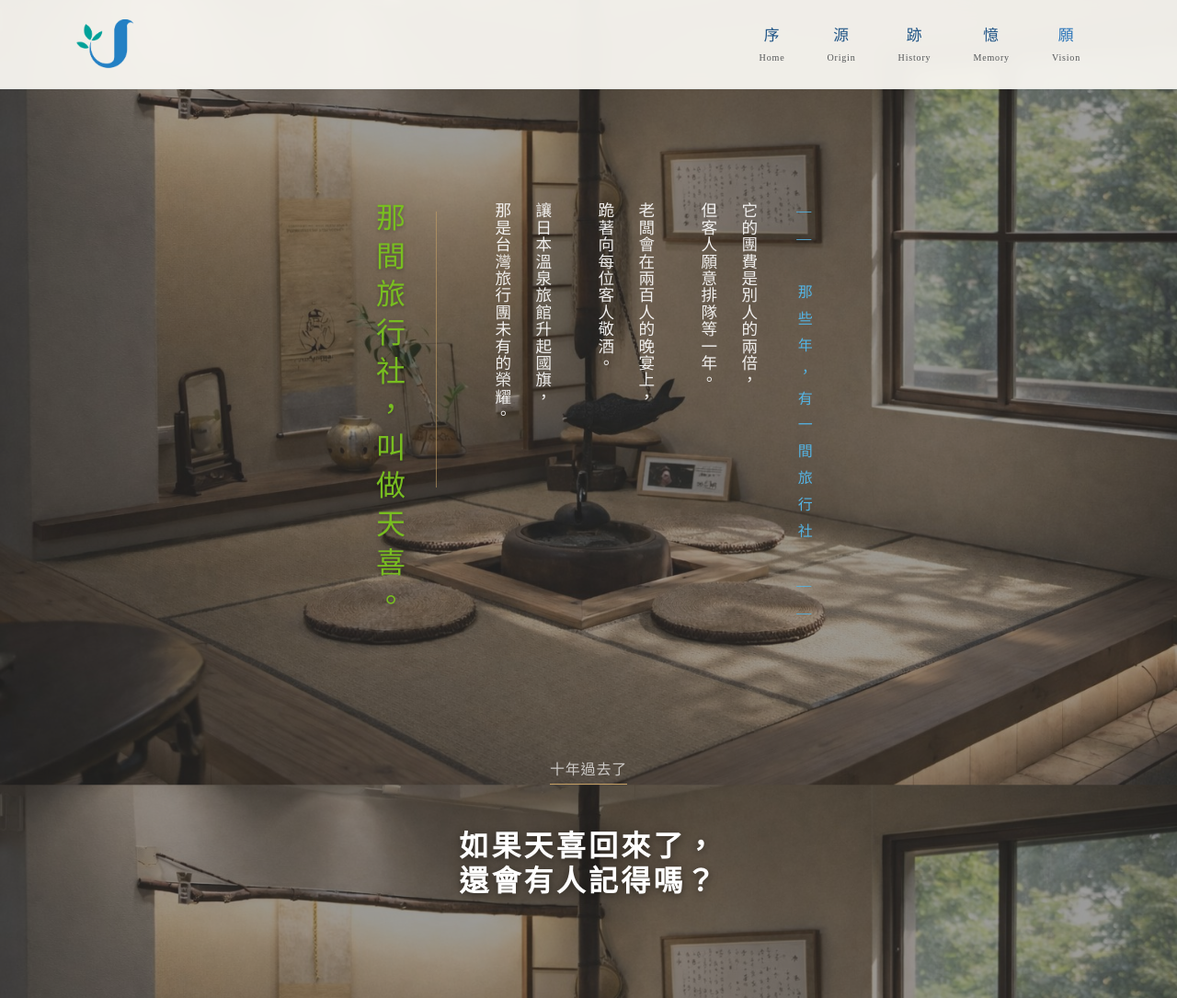
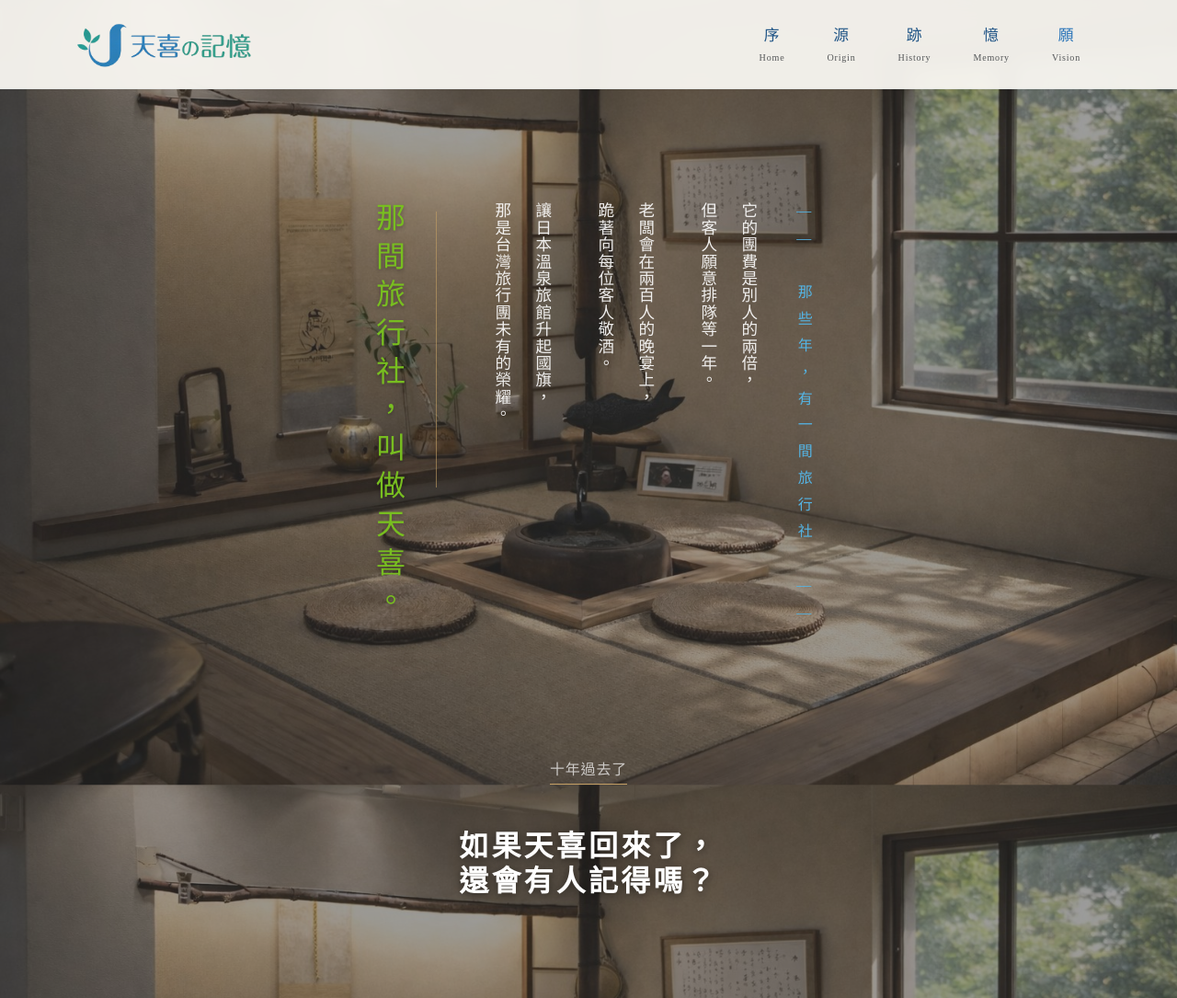
Before and after one commit to BertWang/skylark-memory, a plain HTML site: page vision.html in a window 1280 px wide. Shown: the top 1085 px of the page at 92% size. Drawn offline with nearby package versions, Linux system fonts and the light colour scheme.

Commit message:
Update vision.html

```diff
--- a/vision.html
+++ b/vision.html
@@ -53,7 +53,7 @@
   <nav class="navbar navbar-expand-lg navbar-skylark fixed-top">
     <div class="container">
       <a class="navbar-brand" href="index.html">
-        <img src="assets/images/logo/logo2.png" alt="天喜の記憶" class="navbar-logo">
+        <img src="assets/images/logo/logo.png" alt="天喜の記憶" class="navbar-logo">
       </a>
       <button class="navbar-toggler" type="button" data-bs-toggle="collapse" data-bs-target="#navbarNav">
         <span class="navbar-toggler-icon"></span>
```
